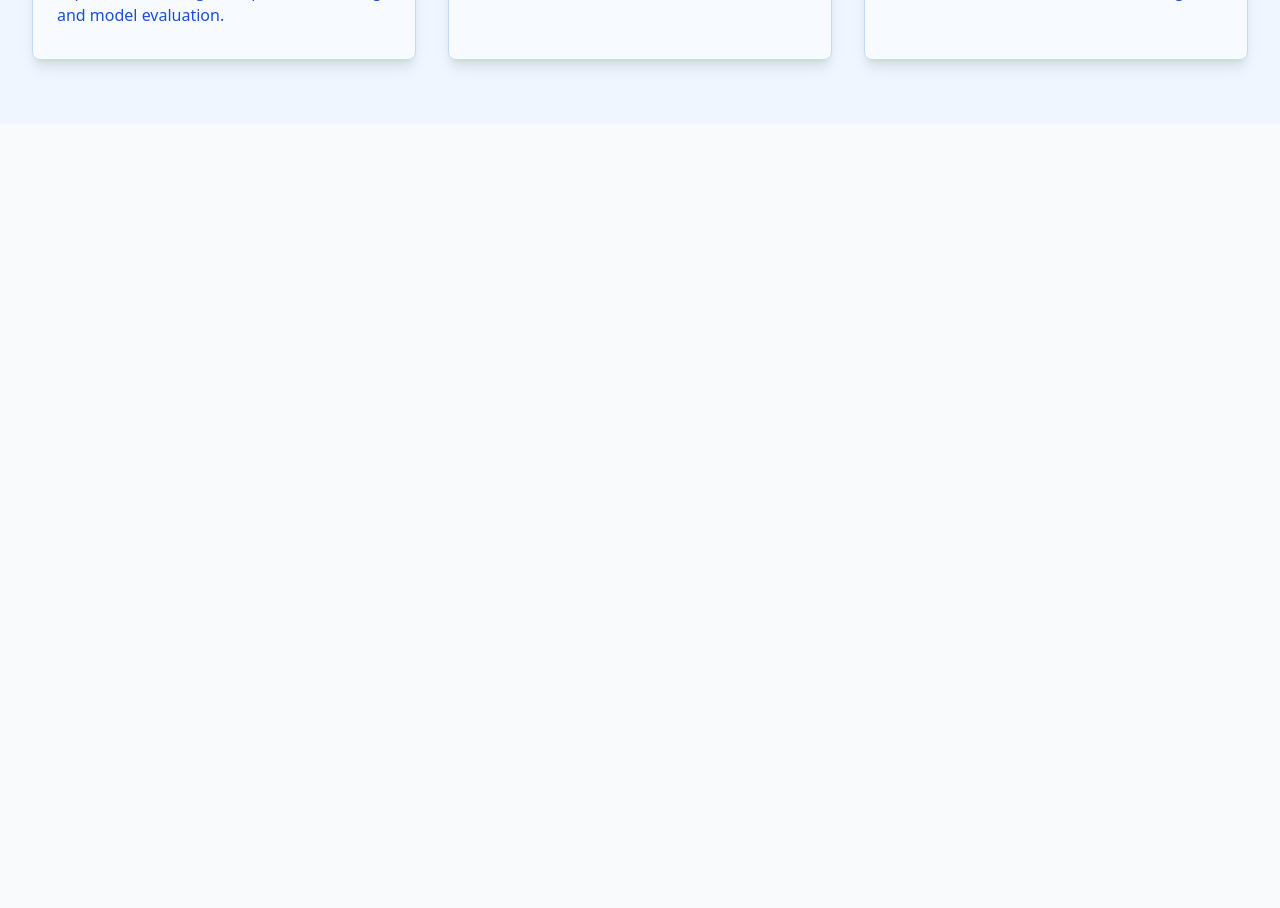
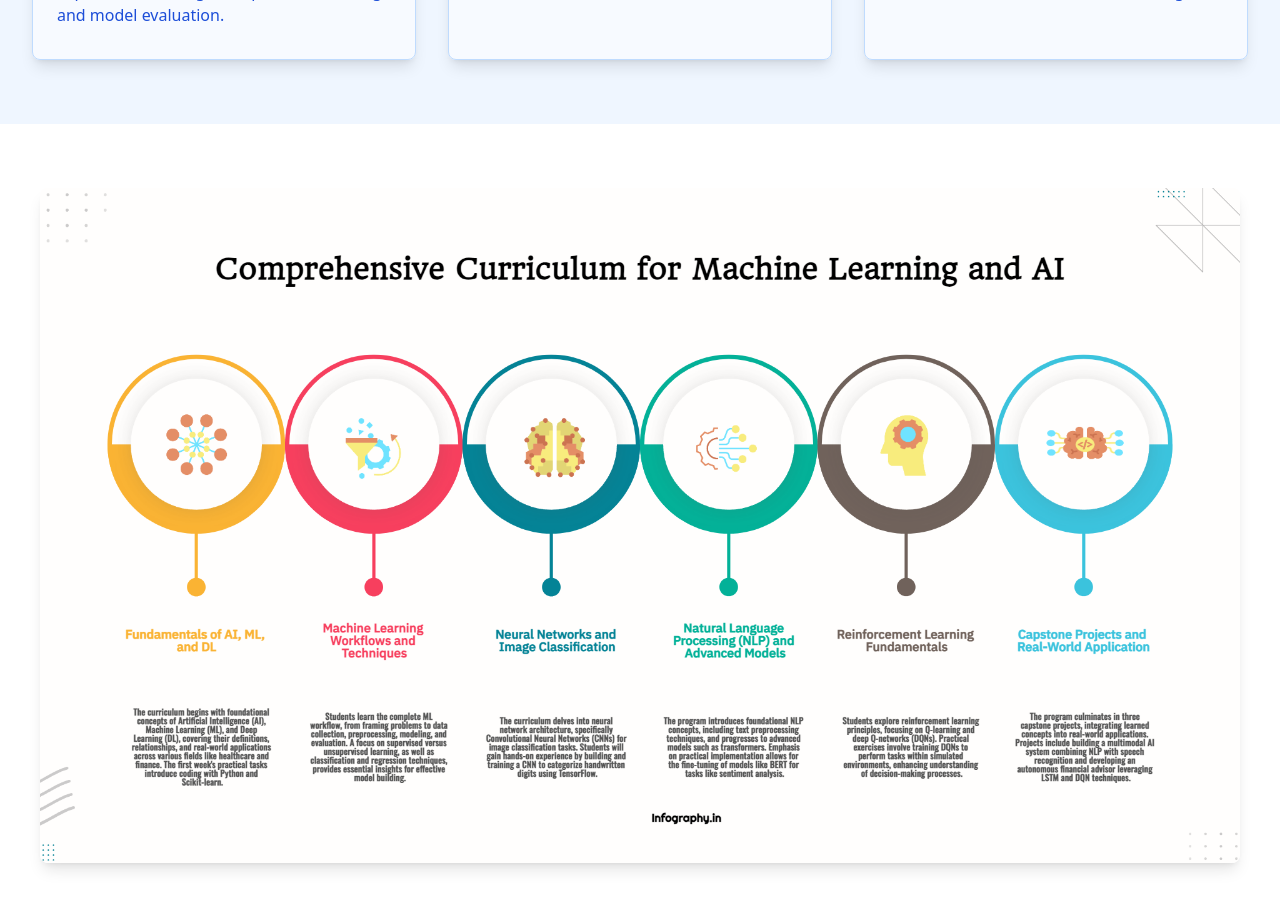
Before and after one commit to hvega6/AI-ML-DL-roadmap, a React (Vite) app in the folder frontend/: page / in a window 1280 px wide. Shown: the part 1040-1948 px from the top of the page. Before the commit the page ends 1164 px from the top, so only its background shows below. Built offline with nearby package versions, Linux system fonts and the light colour scheme.

Commit message:
Update Home.tsx

```diff
--- a/frontend/src/views/Home.tsx
+++ b/frontend/src/views/Home.tsx
@@ -1,4 +1,4 @@
-import React, { useState, useEffect } from 'react';
+import React, { useState, useEffect, useRef } from 'react';
 import { Link } from 'react-router-dom';
 import { HomeIcon, BookOpenIcon, AcademicCapIcon, ArrowUpIcon } from '@heroicons/react/24/outline';
 import { useTheme } from '../context/ThemeContext';
@@ -12,6 +12,8 @@ const Home: React.FC = () => {
   const [isRegisterModalOpen, setIsRegisterModalOpen] = useState(false);
   const [isLoginModalOpen, setIsLoginModalOpen] = useState(false);
   const [showScrollTop, setShowScrollTop] = useState(false);
+  const [isImageVisible, setIsImageVisible] = useState(false);
+  const imageRef = useRef<HTMLDivElement>(null);
 
   useEffect(() => {
     const handleScroll = () => {
@@ -20,6 +22,31 @@ const Home: React.FC = () => {
 
     window.addEventListener('scroll', handleScroll);
     return () => window.removeEventListener('scroll', handleScroll);
+  }, []);
+
+  useEffect(() => {
+    const observer = new IntersectionObserver(
+      ([entry]) => {
+        if (entry.isIntersecting) {
+          setIsImageVisible(true);
+          observer.unobserve(entry.target);
+        }
+      },
+      {
+        threshold: 0.5, // Trigger when 50% of the element is visible
+        rootMargin: '-100px 0px' // Adds a negative margin to delay the trigger
+      }
+    );
+
+    if (imageRef.current) {
+      observer.observe(imageRef.current);
+    }
+
+    return () => {
+      if (imageRef.current) {
+        observer.unobserve(imageRef.current);
+      }
+    };
   }, []);
 
   const scrollToTop = () => {
@@ -118,6 +145,29 @@ const Home: React.FC = () => {
         </div>
       </div>
 
+      {/* Main Image Section */}
+      <div
+        ref={imageRef}
+        className={`py-16 ${isDarkMode ? 'bg-gray-900' : 'bg-white'}`}
+      >
+        <div className="max-w-7xl mx-auto px-4 sm:px-6 lg:px-8">
+          <div
+            className={`transform transition-all duration-1000 ease-out
+              ${isImageVisible
+                ? 'opacity-100 translate-y-0'
+                : 'opacity-0 translate-y-32'
+              }`}
+          >
+            <img
+              src={new URL('/src/public/main/infography.png', import.meta.url).href}
+              alt="AI Learning Roadmap Infographic"
+              className="mx-auto max-w-full h-auto rounded-lg shadow-lg transition-transform duration-300 hover:scale-105"
+              style={{ maxWidth: '1200px' }}
+            />
+          </div>
+        </div>
+      </div>
+
       {/* Modals */}
       <Modal isOpen={isRegisterModalOpen} onClose={() => setIsRegisterModalOpen(false)}>
         <Register
```
